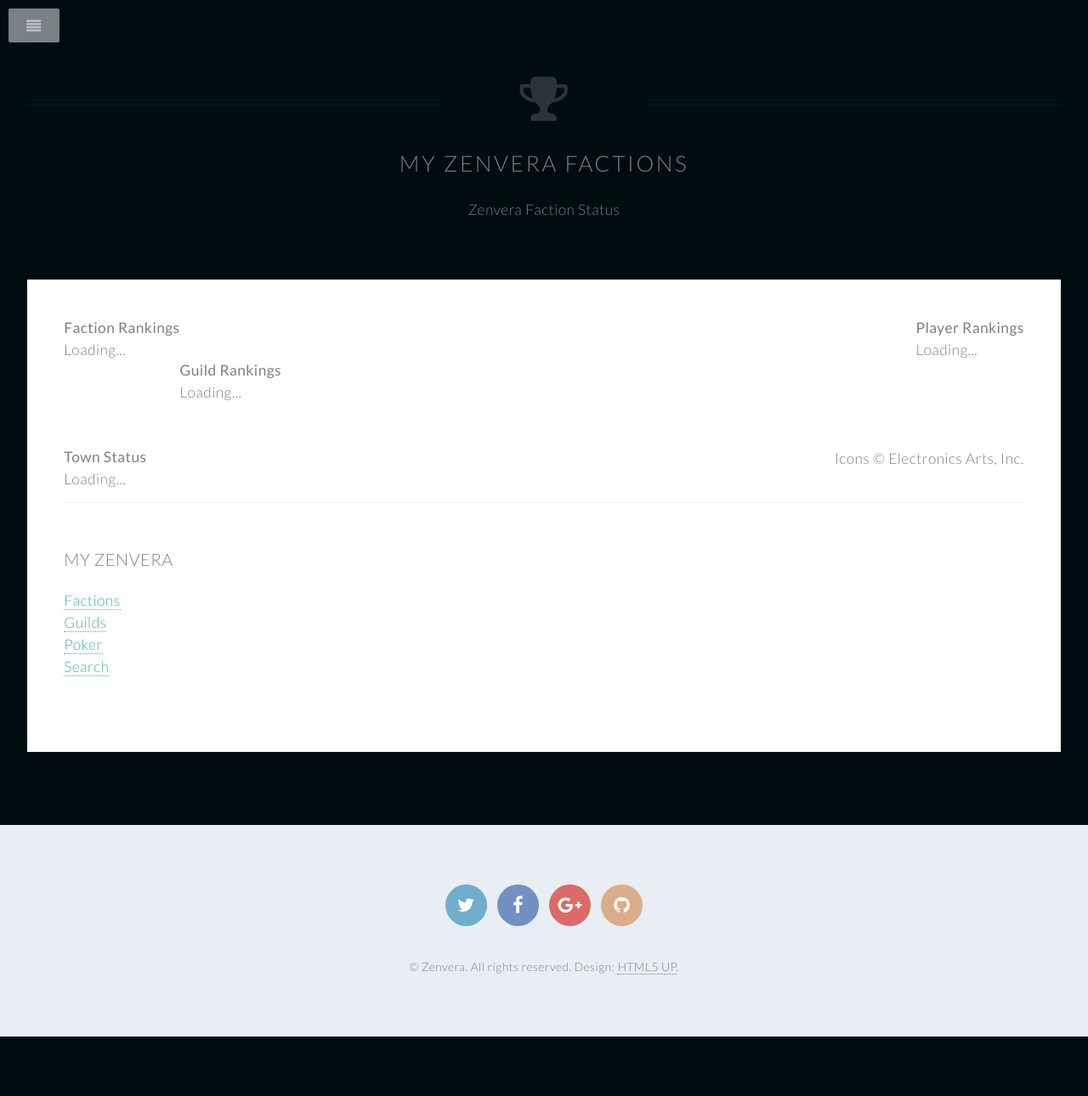
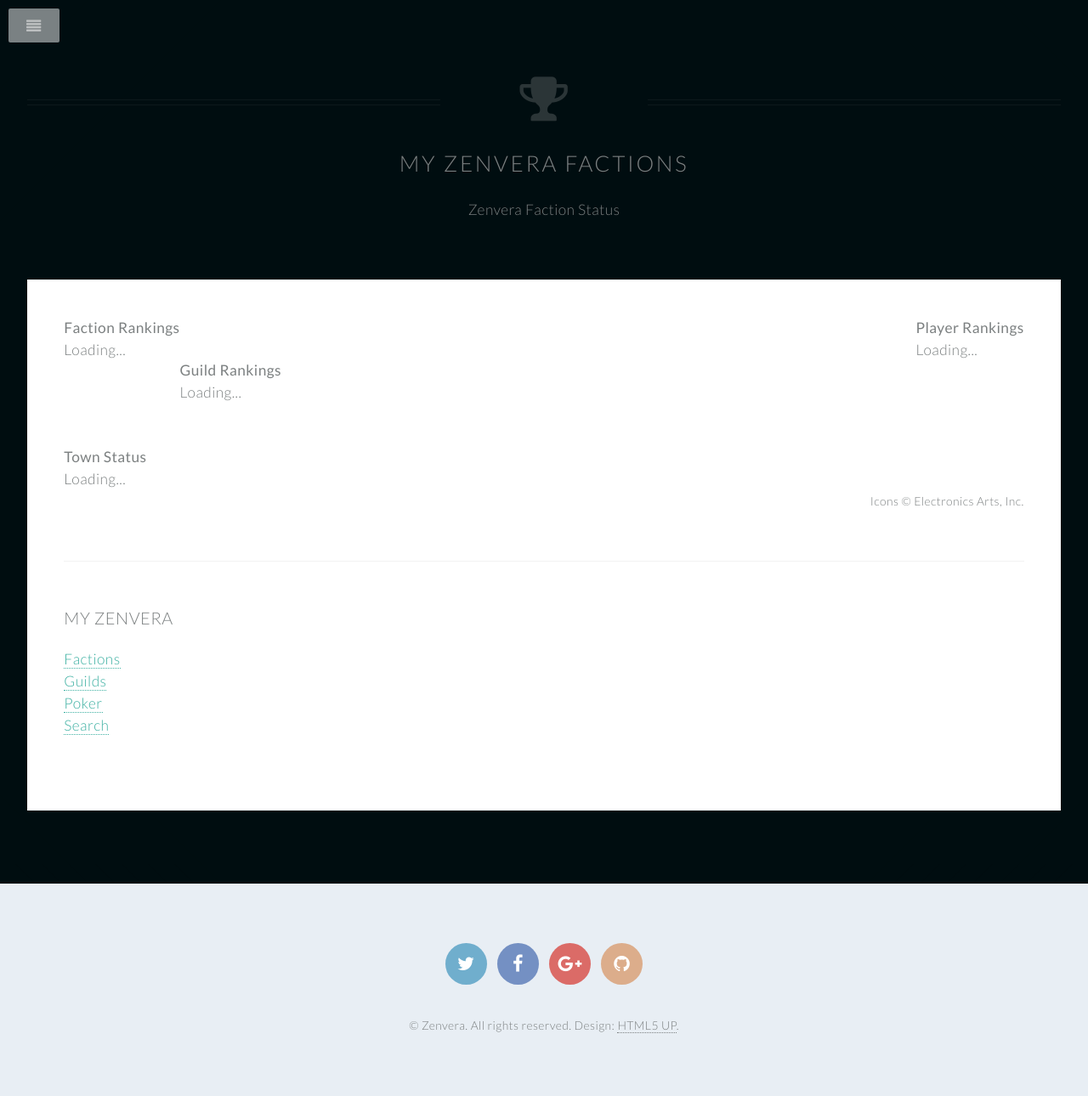
Before and after one commit to greeduomacro/zenvera.github.io, a Jekyll site: the page built from myzv-factions.md, in a window 1280 px wide. Shown: the whole page at 85% size. Built offline with Jekyll 4.4.1, drawn with Linux system fonts in a browser that asks for light colours; nearby versions of some CDN libraries; before the commit the page ends 1220 px from its top, so only the background shows below that.

Commit message:
refactor

```diff
--- a/myzv-factions.md
+++ b/myzv-factions.md
@@ -30,7 +30,7 @@
 <div id="town-status">Loading...</div>
 </fieldset>
 </div>
-<small style="float: right;">Icons &copy; Electronics Arts, Inc.</small>
+<p style="clear: both; text-align: right; margin-top: 50px; font-size: 80%;">Icons &copy; Electronics Arts, Inc.</p>
 <script>$.get('https://myzv.herokuapp.com/faction-rankings.php', function( data ) { $( '#faction-rankings' ).html( data ); });</script>
 <script>$.get('https://myzv.herokuapp.com/faction-player-rankings.php', function( data ) { $( '#faction-player-rankings' ).html( data ); });</script>
 <script>$.get('https://myzv.herokuapp.com/faction-guild-rankings.php', function( data ) { $( '#faction-guild-rankings' ).html( data ); });</script>
```
